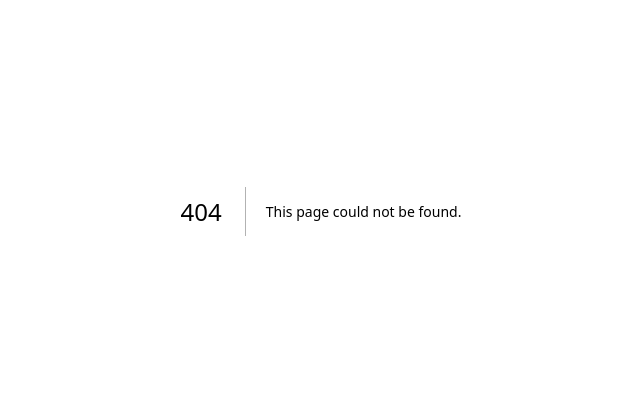
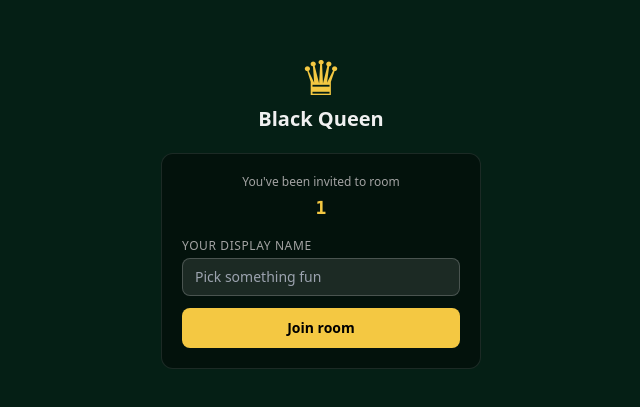
Before and after one commit to devanshushah1/black-queen, a Next.js app: page /room/1 in a window 1280 px wide. Before the commit this address had no page. Shown: the part 189-596 px from the top of the page, without its empty margins (319-959 px from the left). Built offline with nearby package versions, Linux system fonts and the light colour scheme; no server answers.

Commit message:
Add waiting room page with direct-link join

```diff
--- /dev/null
+++ b/src/app/room/[code]/page.tsx
@@ -0,0 +1,176 @@
+'use client';
+import { useEffect, useState } from 'react';
+import { useParams, useRouter } from 'next/navigation';
+import { useSocket } from '@/client/useSocket';
+import { selectMe, useGameStore } from '@/client/store';
+import { Seat } from '@/components/Seat';
+import { InviteCard } from '@/components/InviteCard';
+import { StartCard } from '@/components/StartCard';
+import { ChatPanel } from '@/components/ChatPanel';
+import type { JoinRoomResult, Player, StartGameResult } from '@/shared/types';
+
+function rotateSeats(viewerSeat: 1 | 2 | 3 | 4) {
+  return {
+    bottom: viewerSeat,
+    left: (viewerSeat % 4) + 1,
+    top: ((viewerSeat + 1) % 4) + 1,
+    right: ((viewerSeat + 2) % 4) + 1,
+  };
+}
+
+export default function WaitingRoomPage() {
+  const params = useParams<{ code: string }>();
+  const code = (params?.code ?? '').toUpperCase();
+  const router = useRouter();
+  const socket = useSocket();
+
+  const room = useGameStore((s) => s.room);
+  const sessionId = useGameStore((s) => s.sessionId);
+  const setSession = useGameStore((s) => s.setSession);
+  const setRoom = useGameStore((s) => s.setRoom);
+  const me = useGameStore(selectMe);
+
+  const [joinName, setJoinName] = useState('');
+  const [joinErr, setJoinErr] = useState<string | null>(null);
+  const [joinBusy, setJoinBusy] = useState(false);
+
+  useEffect(() => {
+    if (room && room.phase !== 'lobby') router.push('/game-starting');
+  }, [room?.phase, router]);
+
+  async function handleJoin(e: React.FormEvent) {
+    e.preventDefault();
+    setJoinErr(null);
+    if (!joinName.trim()) {
+      setJoinErr('Pick a display name');
+      return;
+    }
+    setJoinBusy(true);
+    const res = await new Promise<JoinRoomResult>((resolve) =>
+      socket.emit('room:join', { code, name: joinName.trim() }, resolve)
+    );
+    setJoinBusy(false);
+    if (!res.ok) {
+      setJoinErr(
+        res.error === 'NOT_FOUND' ? 'Room not found.'
+        : res.error === 'FULL' ? 'Room is full.'
+        : res.error === 'NAME_TAKEN' ? 'Name is taken.'
+        : 'Invalid name.'
+      );
+      return;
+    }
+    setSession(res.sessionId);
+    setRoom(res.room);
+  }
+
+  // Not in the room yet — show the join form.
+  if (!sessionId || !me) {
+    return (
+      <main className="min-h-screen flex flex-col items-center justify-center gap-5 p-6">
+        <div className="text-center">
+          <div className="text-gold-500 text-5xl font-serif leading-none">♛</div>
+          <div className="text-xl font-bold mt-1">Black Queen</div>
+        </div>
+        <div className="w-80 bg-black/40 border border-white/10 rounded-xl p-5">
+          <div className="text-center text-xs text-neutral-400">You&apos;ve been invited to room</div>
+          <div className="text-center text-lg font-mono font-bold text-gold-500 mt-1">{code}</div>
+
+          <form onSubmit={handleJoin} className="mt-4 space-y-3">
+            <div>
+              <label className="block text-xs uppercase tracking-wider text-neutral-400 mb-1">Your display name</label>
+              <input
+                value={joinName}
+                onChange={(e) => setJoinName(e.target.value)}
+                maxLength={20}
+                className="w-full bg-white/10 border border-white/20 rounded-lg px-3 py-2 text-sm outline-none focus:border-gold-500"
+                placeholder="Pick something fun"
+              />
+            </div>
+            <button
+              type="submit"
+              disabled={joinBusy}
+              className="w-full bg-gold-500 hover:bg-gold-400 disabled:opacity-50 text-black font-bold rounded-lg py-2.5 text-sm"
+            >
+              Join room
+            </button>
+            {joinErr && <div className="text-red-400 text-xs text-center">{joinErr}</div>}
+          </form>
+        </div>
+      </main>
+    );
+  }
+
+  // In the room — render the waiting room.
+  const seatLayout = rotateSeats(me.seat);
+  const playerAt = (seat: number): Player | null =>
+    room?.players.find((p) => p.seat === seat) ?? null;
+
+  function handleStart() {
+    socket.emit('room:start', (res: StartGameResult) => {
+      if (!res.ok) console.warn('Start failed:', res.error);
+    });
+  }
+
+  function handleSendChat(text: string) {
+    socket.emit('chat:send', { text });
+  }
+
+  if (!room) {
+    return <main className="min-h-screen flex items-center justify-center text-neutral-500">Loading…</main>;
+  }
+
+  const inviteUrl = typeof window !== 'undefined' ? `${window.location.origin}/room/${room.code}` : `/room/${room.code}`;
+  const isHost = room.hostId === sessionId;
+  const isFull = room.players.length >= 4;
+
+  return (
+    <main className="min-h-screen p-6">
+      <div className="flex items-center justify-between mb-4 max-w-3xl mx-auto">
+        <div>
+          <div className="text-[9px] uppercase tracking-widest text-neutral-400">Room</div>
+          <div className="text-xl font-bold text-gold-500 font-mono tracking-widest">{room.code}</div>
+        </div>
+        <div className="text-right">
+          <div className="text-[9px] uppercase tracking-widest text-neutral-400">Players</div>
+          <div className="text-sm font-semibold text-gold-500">{room.players.length} / 4</div>
+        </div>
+      </div>
+
+      <div className="relative mx-auto max-w-3xl h-72">
+        <div className="absolute top-0 left-1/2 -translate-x-1/2">
+          <Seat
+            player={playerAt(seatLayout.top)}
+            seatLabel={`seat ${seatLayout.top}`}
+            isHost={!!playerAt(seatLayout.top) && playerAt(seatLayout.top)!.id === room.hostId}
+          />
+        </div>
+        <div className="absolute top-1/2 left-8 -translate-y-1/2">
+          <Seat
+            player={playerAt(seatLayout.left)}
+            seatLabel={`seat ${seatLayout.left}`}
+            isHost={!!playerAt(seatLayout.left) && playerAt(seatLayout.left)!.id === room.hostId}
+          />
+        </div>
+        <div className="absolute top-1/2 right-8 -translate-y-1/2">
+          <Seat
+            player={playerAt(seatLayout.right)}
+            seatLabel={`seat ${seatLayout.right}`}
+            isHost={!!playerAt(seatLayout.right) && playerAt(seatLayout.right)!.id === room.hostId}
+          />
+        </div>
+        <div className="absolute bottom-0 left-1/2 -translate-x-1/2">
+          <Seat player={me} seatLabel={`seat ${seatLayout.bottom}`} isYou isHost={isHost} />
+        </div>
+      </div>
+
+      <div className="flex justify-center gap-4 mt-4">
+        <InviteCard code={room.code} url={inviteUrl} disabled={isFull} />
+        <StartCard filled={room.players.length} isHost={isHost} onStart={handleStart} />
+      </div>
+
+      <div className="fixed bottom-3 right-3">
+        <ChatPanel messages={room.chat} onSend={handleSendChat} />
+      </div>
+    </main>
+  );
+}
```
